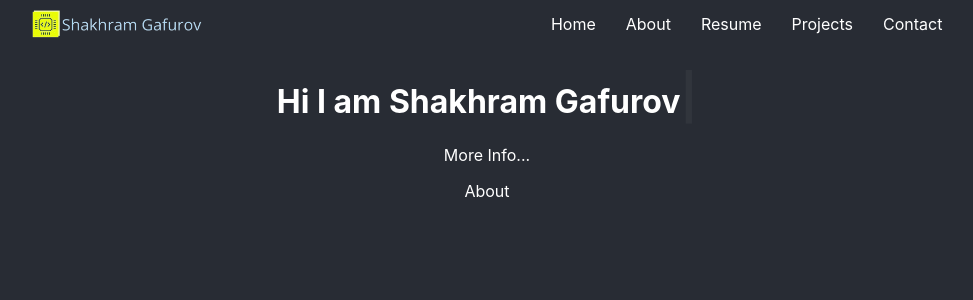
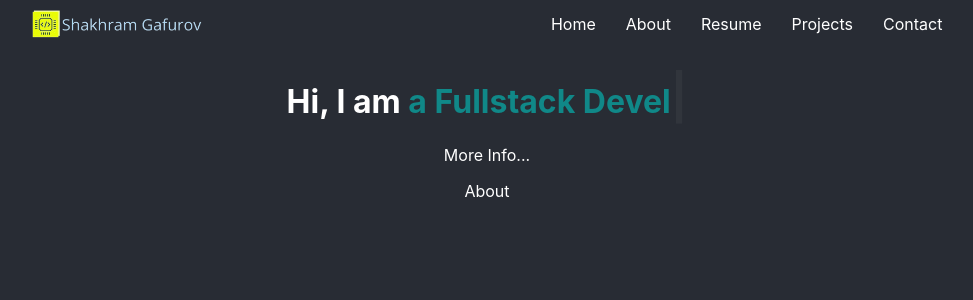
Before and after one commit to sgafurov/portfolio, a React (Create React App) app in the folder portfolio/: page / in a window 1280 px wide. Shown: the top 300 px of the page, without its empty margins (153-1126 px from the left). Built offline with nearby package versions, Linux system fonts and the light colour scheme.

Commit message:
Create a dynamically rendered h1 in Home.js

```diff
--- a/portfolio/src/components/Home.js
+++ b/portfolio/src/components/Home.js
@@ -1,13 +1,49 @@
+import { useEffect, useState } from "react";
 import "../styles/Home.css";
 
 export const Home = () => {
+  const [title, setTitle] = useState("");
+  const [titleIndex, setTitleIndex] = useState(0);
+  const [letterIndex, setLetterIndex] = useState(0);
+  const titles = [
+    "Shakhram Gafurov  ",
+    "a Fullstack Developer  ",
+    "a Frontend Champion  ",
+    "a Backend Whisperer  ",
+    "a coffee enthusiast  ",
+    "here to help  ",
+  ];
+
+  useEffect(() => {
+    const interval = setInterval(() => {
+      // first display all the letters inside of a title
+      if (letterIndex < titles[titleIndex].length) {
+        // update the title by adding the next letter
+        setTitle((prevTitle) => prevTitle + titles[titleIndex][letterIndex]);
+        setLetterIndex((prevIndex) => prevIndex + 1);
+      } else {
+        // reset letterIndex for the new title
+        setLetterIndex(0);
+        // if all letters are displayed, move to the next title
+        setTitleIndex((prevIndex) => (prevIndex + 1) % titles.length);
+        // reset the title once all letters are displayed for a title
+        if (letterIndex === titles[titleIndex].length) {
+          setTitle("");
+        }
+      }
+    }, 150);
+
+    // clean interval for component unmount
+    return () => clearInterval(interval);
+  }, [titleIndex, letterIndex]);
+
   return (
     <div>
       <h1>
-        <span>Hi I am </span>
+        <span>Hi, I am </span>
         <span>
-          <span>Shakhram Gafurov</span>
-          <span class="cursor-blink">|</span>
+          <span className="job-titles">{title}</span>
+          <span className="cursor-blink">|</span>
         </span>
       </h1>
       <p>More Info...</p>
--- a/portfolio/src/styles/Home.css
+++ b/portfolio/src/styles/Home.css
@@ -9,3 +9,7 @@
         opacity: 0;
     }
 }
+
+.job-titles {
+    color: rgb(16, 136, 136);
+}
```
